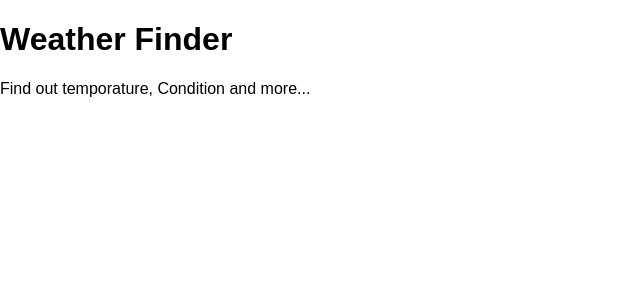
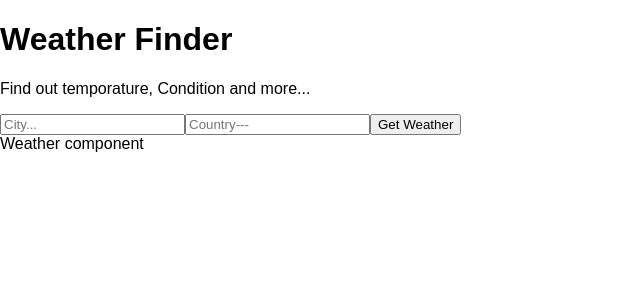
Before and after one commit to cyrus1991/weather-Finder, a React (Create React App) app: page / in a window 1280 px wide. Shown: the top 300 px of the page, without its empty margins (0-640 px from the left). Built offline with nearby package versions, Linux system fonts and the light colour scheme.

Commit message:
get acces to the data we are fetching

```diff
--- a/src/App.js
+++ b/src/App.js
@@ -1,22 +1,38 @@
-import React from "react"
-import Titles from "./components/Titles"
+import React from "react";
 
-export default class App extends React.Component{
+import Titles from "./components/Titles";
+import Form from "./components/Form";
+import Weather from "./components/Weather";
 
+const API_KEY = "ecb953f0ffcfc3d27551ccfd634c2654";
 
-render () {
+export default class App extends React.Component {
+  // async await way to fetch the apicall
 
-return (
-        <div>
+  getWeather = async e => {
+    /*when you use onsubmit on your form
+  you have to use preventDefault method to avoid rerun the whole page
+  whenevre you click on the button */
+    e.preventDefault();
+    const api_call = await fetch(
+      `http://api.openweathermap.org/data/2.5/weather?q=Manchester,uk&appid=${API_KEY}&units=metric`
+    );
+    /* so because I am using "async await " i dont not need to
+  use JSON.parse or JSON.stringfy [thanks async await]*/
 
-          <Titles/>
+    const data = await api_call.json();
 
-        </div>
-)
+    //Because i havent called the getWeather function,i cann't see anything of consoling.log the data!
+    console.log(data);
+  };
 
-
+  render() {
+    return (
+      <div>
+        <Titles />
+        <Form getWeather={this.getWeather} />
+        <Weather />
+      </div>
+    );
+  }
 }
-
-
-
-}
--- a/src/components/Form.js
+++ b/src/components/Form.js
@@ -1,15 +1,13 @@
-import React from "react"
+import React from "react";
 
 export default class Form extends React.Component {
-    render (){
-        return(
-        <div>
-
-
-        </div>
-
-
-        )
-    }
-
+  render() {
+    return (
+      <form onSubmit={this.props.getWeather}>
+        <input type="text" name="city" placeholder="City..." />
+        <input type="text" name="country" placeholder="Country---" />
+        <button>Get Weather</button>
+      </form>
+    );
+  }
 }
--- a/src/components/Titles.js
+++ b/src/components/Titles.js
@@ -1,23 +1,12 @@
-import React from "react"
+import React from "react";
 
-export default class  Titles extends  React.Component {
-
-render ()  {
-
-    return(
-
-            <div>
-               <h1>Weather Finder</h1>
-               <p>Find out temporature, Condition and more...</p>
-
-            </div>
-
-
-
-    )
-
+export default class Titles extends React.Component {
+  render() {
+    return (
+      <div>
+        <h1>Weather Finder</h1>
+        <p>Find out temporature, Condition and more...</p>
+      </div>
+    );
+  }
 }
-
-
-
-}
--- /dev/null
+++ b/src/components/Weather.js
@@ -0,0 +1,7 @@
+import React from "react";
+
+export default class Weather extends React.Component {
+  render() {
+    return <div>Weather component</div>;
+  }
+}
```
